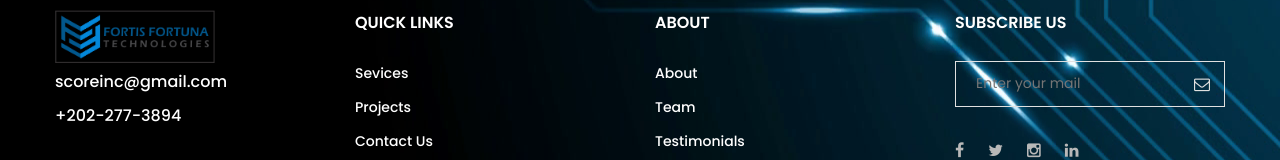
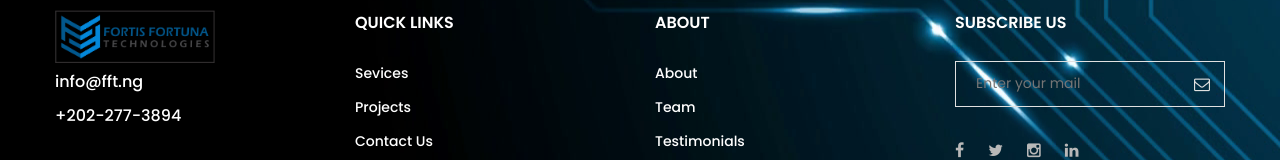
Before and after one commit to AustineChi/tola, a plain HTML site: page about.html in a window 1280 px wide. Shown: the part 1159-1319 px from the top of the page. Drawn offline with Linux system fonts and the light colour scheme; a script that the page names is missing.

Commit message:
second commit

```diff
--- a/about.html
+++ b/about.html
@@ -150,7 +150,7 @@
                                     <div class="logo"><a href="index-2.html"><img src="images/logo-2.png" alt="" class="wik6"></a></div>
                                     <div class="widget-content">
                                         <ul class="contact-info">
-                                            <li><a href="#">scoreinc@gmail.com</a></li>
+                                            <li><a href="#">info@fft.ng</a></li>
                                             <li><a href="#">+202-277-3894</a></li>
                                         </ul>
                                     </div>
```
Also changed, not shown: blog.html (+1 -1 lines), contact.html (+1 -1 lines), index.html (+1 -1 lines), projects-2.html (+1 -1 lines), projects.html (+1 -1 lines), services.html (+1 -1 lines).
